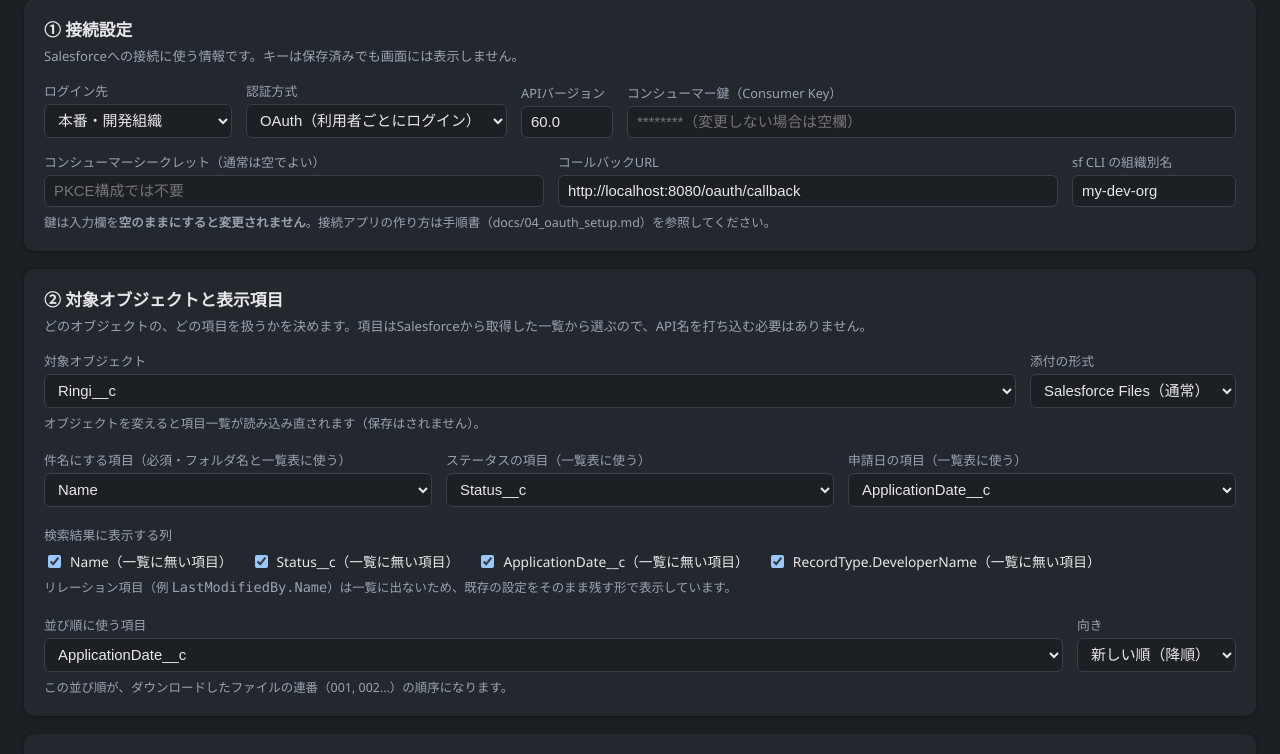
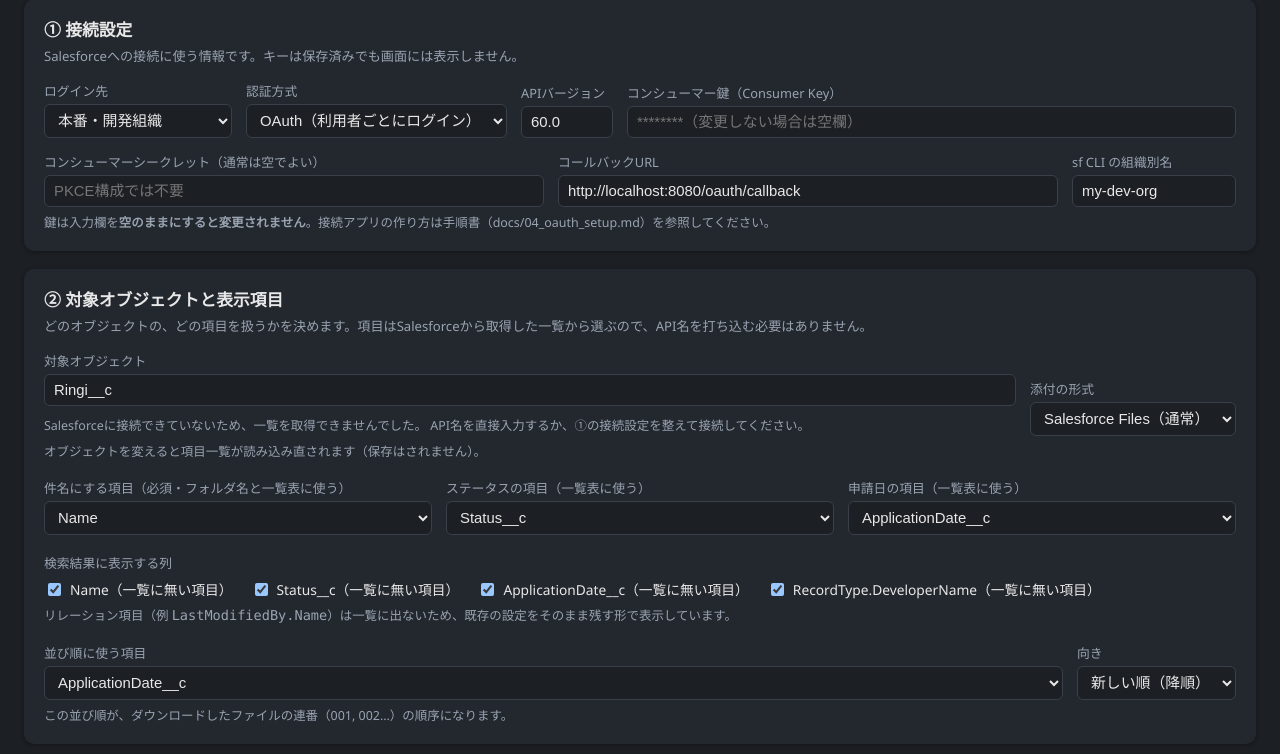
Before and after one commit to AtsushiCafeK/sf_query, a Flask app: page /settings in a window 1280 px wide. Shown: the part 193-947 px from the top of the page. Run offline with Flask 3, Linux system fonts and the light colour scheme.

Commit message:
fix: 対象オブジェクトのプルダウンを探せる形にする
組織の全オブジェクト（1156件）をそのまま並べていたため、実際に対象と
なり得る1件が標準オブジェクト1155件に埋もれて選べない状態だった。

- カスタムオブジェクトとインストール済みパッケージ（名前空間付き）の
  オブジェクトに relevant の印を付け、既定ではそれだけを表示する
- 名前で絞り込む入力欄を追加。日本語ラベルでも検索できる
- 「標準オブジェクトも表示する」で全件に切り替えられる
- 現在の表示件数と、見つからない場合の案内を表示する
- 未接続時はプルダウンの代わりに入力欄を出し、API名を直接指定できる
  ようにする（従来は選択肢が空で操作できなかった）
- 設定ガイドに絞り込みの説明を追記

検証: 既定表示1件／全件表示1156件／「account」で10件／日本語「稟議」で
2件に絞れることをブラウザ上で確認。テストは89件に増加。

Co-Authored-By: Claude Opus 5 <noreply@anthropic.com>

```diff
--- a/src/schema.py
+++ b/src/schema.py
@@ -43,10 +43,21 @@ def clear_cache() -> None:
     _CACHE.clear()
 
 
+def _namespace(name: str) -> str:
+    """管理パッケージの名前空間を返す（例 teamspirit__Foo__c → teamspirit）。"""
+    if not name.endswith("__c"):
+        return ""
+    head = name[:-3]
+    return head.split("__", 1)[0] if "__" in head else ""
+
+
 def list_objects(conn) -> list[dict]:
     """設定画面のオブジェクト選択に使う一覧。
 
-    カスタムオブジェクトを先に並べる（探しているものが上に来るように）。
+    組織には標準オブジェクトが千件以上あり、そのまま並べると目的のものを
+    探せない。このツールの対象になるのは自組織で作ったカスタムオブジェクトか、
+    TeamSpirit のようなインストール済みパッケージのオブジェクトなので、
+    それらに `relevant` の印を付けて画面側で既定の絞り込みに使う。
     """
     def produce():
         items = []
@@ -54,12 +65,18 @@ def list_objects(conn) -> list[dict]:
             if not obj.get("queryable"):
                 continue
             name = obj.get("name", "")
+            custom = bool(obj.get("custom"))
+            ns = _namespace(name)
             items.append({
                 "name": name,
                 "label": obj.get("label") or name,
-                "custom": bool(obj.get("custom")),
+                "custom": custom,
+                "namespace": ns,
+                # 対象になり得るもの（カスタム or パッケージ製）
+                "relevant": custom or bool(ns),
             })
-        items.sort(key=lambda o: (not o["custom"], o["name"].lower()))
+        # 対象になり得るものを先に、名前順で並べる
+        items.sort(key=lambda o: (not o["relevant"], o["name"].lower()))
         return items
 
     return _cached("objects", produce)
--- a/src/templates/settings.html
+++ b/src/templates/settings.html
@@ -153,15 +153,36 @@
       <div class="grid">
         <div class="field wide">
           <label for="object_api_name">対象オブジェクト</label>
-          <select id="object_api_name" name="object_api_name"
-                  onchange="location.href='/settings?object=' + encodeURIComponent(this.value)">
-            {% if not objects %}<option value="{{ object_name or '' }}">{{ object_name or '（取得できません）' }}</option>{% endif %}
-            {% for o in objects %}
-              <option value="{{ o.name }}" {% if o.name == object_name %}selected{% endif %}>
-                {{ o.label }} ({{ o.name }}){% if o.custom %} ★カスタム{% endif %}
-              </option>
-            {% endfor %}
-          </select>
+          {% if objects %}
+            {% set relevant = objects|selectattr('relevant')|list %}
+            <input id="object_filter" type="search" placeholder="名前で絞り込む（例: 稟議 / Ringi）"
+                   oninput="filterObjects()" style="margin-bottom:6px;">
+            <select id="object_api_name" name="object_api_name" size="8"
+                    onchange="location.href='/settings?object=' + encodeURIComponent(this.value)">
+              {% for o in objects %}
+                <option value="{{ o.name }}" data-relevant="{{ 1 if o.relevant else 0 }}"
+                        data-search="{{ (o.label ~ ' ' ~ o.name)|lower }}"
+                        {% if o.name == object_name %}selected{% endif %}>
+                  {{ o.label }} ({{ o.name }}){% if o.namespace %} ／{{ o.namespace }} パッケージ{% elif o.custom %} ／カスタム{% endif %}
+                </option>
+              {% endfor %}
+            </select>
+            <label style="display:flex; align-items:center; gap:6px; margin-top:6px; font-size:.8rem;">
+              <input type="checkbox" id="show_all_objects" onchange="filterObjects()">
+              標準オブジェクトも表示する（{{ objects|length }}件すべて）
+            </label>
+            <div class="hint" id="object_count">
+              この組織で作成・追加された {{ relevant|length }} 件を表示しています。
+              目的のものが無い場合は、上のチェックを入れてください。
+            </div>
+          {% else %}
+            <input id="object_api_name" name="object_api_name"
+                   value="{{ object_name or '' }}" placeholder="例: Ringi__c">
+            <div class="hint">
+              Salesforceに接続できていないため、一覧を取得できませんでした。
+              API名を直接入力するか、①の接続設定を整えて接続してください。
+            </div>
+          {% endif %}
         </div>
         <div class="field">
           <label for="attachment_type">添付の形式</label>
@@ -392,6 +413,31 @@
 <script>
   let nextIndex = {{ (config.ringi.filters or [])|length }};
 
+  // 対象オブジェクトの絞り込み。標準オブジェクトは千件以上あるため既定で隠す。
+  function filterObjects() {
+    const sel = document.getElementById('object_api_name');
+    if (!sel || sel.tagName !== 'SELECT') return;
+    const showAll = document.getElementById('show_all_objects').checked;
+    const q = (document.getElementById('object_filter').value || '').trim().toLowerCase();
+    let shown = 0;
+    for (const opt of sel.options) {
+      const relevant = opt.dataset.relevant === '1';
+      const matches = !q || (opt.dataset.search || '').includes(q);
+      // 選択中のものは、条件に合わなくても隠さない
+      const visible = (showAll || relevant || opt.selected) && matches;
+      opt.hidden = !visible;
+      if (visible) shown++;
+    }
+    const note = document.getElementById('object_count');
+    if (note) {
+      note.textContent = q
+        ? `「${q}」に一致する ${shown} 件を表示しています。`
+        : (showAll ? `${shown} 件すべてを表示しています。`
+                   : `この組織で作成・追加された ${shown} 件を表示しています。目的のものが無い場合は、上のチェックを入れてください。`);
+    }
+  }
+  document.addEventListener('DOMContentLoaded', filterObjects);
+
   function onFieldChange(sel, idx) {
     const opt = sel.selectedOptions[0];
     if (!opt) return;
```
Also changed, not shown: docs/05_settings_guide.md (+13 -2 lines), tests/test_settings_form.py (+42 -0 lines).
